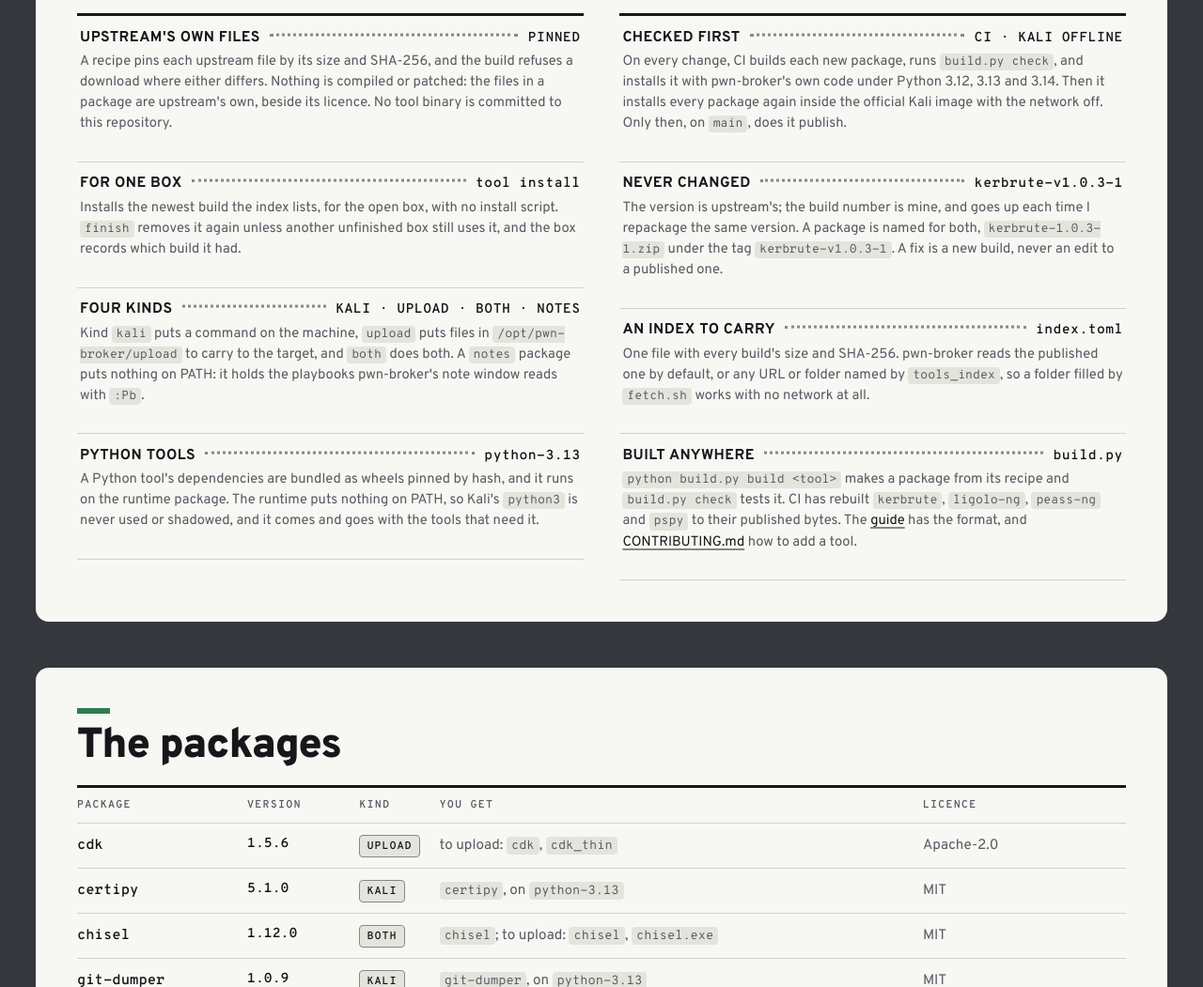
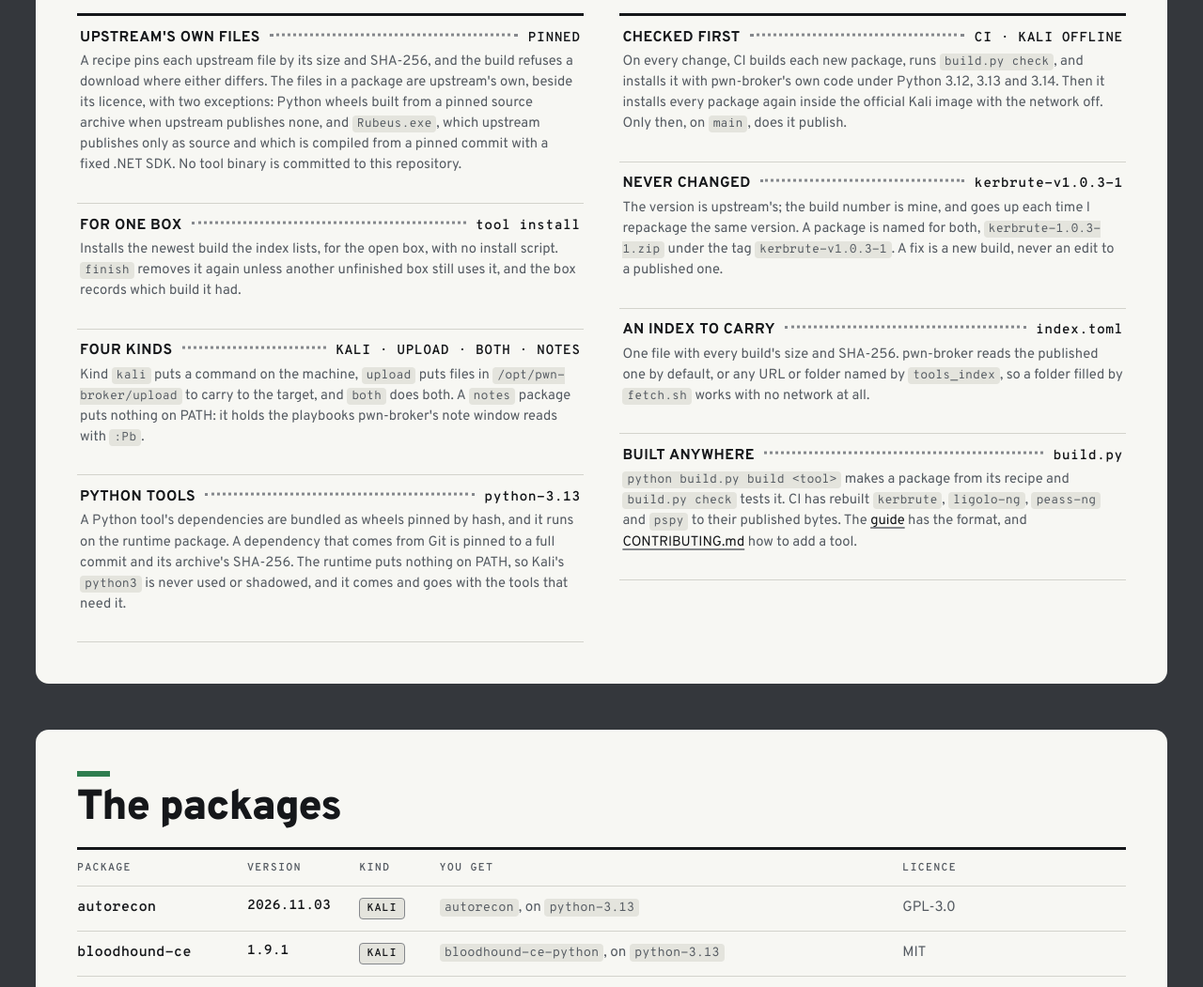
Before and after one commit to Real-Fruit-Snacks/pwn-shop, a plain HTML site: page docs/index.html in a window 1280 px wide. Shown: the part 1749-2800 px from the top of the page at 94% size. Drawn offline with Linux system fonts and the light colour scheme.

Commit message:
Bring the page and security notes up to the 33-package catalog (#30)

```diff
--- a/docs/index.html
+++ b/docs/index.html
@@ -51,12 +51,12 @@
 
 <main class="wrap stack">
 <section class="card first" aria-labelledby="top-h">
-    <p class="runhead"><b>pwn-shop · 16 packages</b><span>x86_64 · glibc · pwn-broker 0.1.7</span><span>MIT</span></p>
+    <p class="runhead"><b>pwn-shop · 33 packages</b><span>x86_64 · glibc · pwn-broker 0.1.7</span><span>MIT</span></p>
     <div class="hero">
         <div>
             <h1 class="title" id="top-h">pwn-shop</h1>
             <p class="lead">Tool packages for pwn-broker, built from upstream releases</p>
-            <p class="sub"><a href="https://real-fruit-snacks.github.io/pwn-broker/">pwn-broker</a>'s <code>tool install</code> puts a tool on the machine for one box and takes it off again at <code>finish</code>. This is where those tools come from. Each one is pinned to a version of upstream's own release file, so a box I come back to in six months installs the same files, and nothing is installed from a package name that can change under it.</p>
+            <p class="sub"><a href="https://real-fruit-snacks.github.io/pwn-broker/">pwn-broker</a>'s <code>tool install</code> puts a tool on the machine for one box and takes it off again at <code>finish</code>. This is where those tools come from. Each one is pinned to a version of upstream's own release, so a box I come back to in six months installs the same files, and nothing is installed from a package name that can change under it.</p>
             <ol class="ck steps" id="shop-ck" aria-label="Four kinds of package on one box">
                 <li id="use" data-state="todo"><span class="box" aria-hidden="true"></span><span class="ch">Use it</span><span class="ld" aria-hidden="true"></span><span class="rs">At the prompt</span>
                     <div class="act"><div class="cmd"><code>tool install certipy</code><button class="copy" type="button" data-copy="tool install certipy">Copy</button></div></div>
@@ -141,13 +141,13 @@ sh pwn-shop/fetch.sh ~/pwn-packages</code></pre><button class="copy" type="butto
     <div class="cols">
         <ul class="ck spec">
             <li><span class="ch">Upstream's own files</span><span class="ld" aria-hidden="true"></span><span class="rs">Pinned</span>
-                <p class="why">A recipe pins each upstream file by its size and SHA-256, and the build refuses a download where either differs. Nothing is compiled or patched: the files in a package are upstream's own, beside its licence. No tool binary is committed to this repository.</p></li>
+                <p class="why">A recipe pins each upstream file by its size and SHA-256, and the build refuses a download where either differs. The files in a package are upstream's own, beside its licence, with two exceptions: Python wheels built from a pinned source archive when upstream publishes none, and <code>Rubeus.exe</code>, which upstream publishes only as source and which is compiled from a pinned commit with a fixed .NET SDK. No tool binary is committed to this repository.</p></li>
             <li><span class="ch">For one box</span><span class="ld" aria-hidden="true"></span><span class="rs"><code>tool install</code></span>
                 <p class="why">Installs the newest build the index lists, for the open box, with no install script. <code>finish</code> removes it again unless another unfinished box still uses it, and the box records which build it had.</p></li>
             <li><span class="ch">Four kinds</span><span class="ld" aria-hidden="true"></span><span class="rs">kali · upload · both · notes</span>
                 <p class="why">Kind <code>kali</code> puts a command on the machine, <code>upload</code> puts files in <code>/opt/pwn-broker/upload</code> to carry to the target, and <code>both</code> does both. A <code>notes</code> package puts nothing on PATH: it holds the playbooks pwn-broker's note window reads with <code>:Pb</code>.</p></li>
             <li><span class="ch">Python tools</span><span class="ld" aria-hidden="true"></span><span class="rs"><code>python-3.13</code></span>
-                <p class="why">A Python tool's dependencies are bundled as wheels pinned by hash, and it runs on the runtime package. The runtime puts nothing on PATH, so Kali's <code>python3</code> is never used or shadowed, and it comes and goes with the tools that need it.</p></li>
+                <p class="why">A Python tool's dependencies are bundled as wheels pinned by hash, and it runs on the runtime package. A dependency that comes from Git is pinned to a full commit and its archive's SHA-256. The runtime puts nothing on PATH, so Kali's <code>python3</code> is never used or shadowed, and it comes and goes with the tools that need it.</p></li>
         </ul>
         <ul class="ck spec">
             <li><span class="ch">Checked first</span><span class="ld" aria-hidden="true"></span><span class="rs">CI · Kali offline</span>
@@ -167,21 +167,38 @@ sh pwn-shop/fetch.sh ~/pwn-packages</code></pre><button class="copy" type="butto
     <table class="equip">
         <thead><tr><th scope="col">Package</th><th scope="col">Version</th><th scope="col">Kind</th><th scope="col">You get</th><th scope="col">Licence</th></tr></thead>
         <tbody>
+            <tr><td><code>autorecon</code></td><td>2026.11.03</td><td><span>kali</span></td><td><code>autorecon</code>, on <code>python-3.13</code></td><td>GPL-3.0</td></tr>
+            <tr><td><code>bloodhound-ce</code></td><td>1.9.1</td><td><span>kali</span></td><td><code>bloodhound-ce-python</code>, on <code>python-3.13</code></td><td>MIT</td></tr>
+            <tr><td><code>bloodyad</code></td><td>2.5.7</td><td><span>kali</span></td><td><code>bloodyAD</code>, <code>bloodyad</code>, on <code>python-3.13</code></td><td>MIT</td></tr>
             <tr><td><code>cdk</code></td><td>1.5.6</td><td><span>upload</span></td><td>to upload: <code>cdk</code>, <code>cdk_thin</code></td><td>Apache-2.0</td></tr>
             <tr><td><code>certipy</code></td><td>5.1.0</td><td><span>kali</span></td><td><code>certipy</code>, on <code>python-3.13</code></td><td>MIT</td></tr>
             <tr><td><code>chisel</code></td><td>1.12.0</td><td><span>both</span></td><td><code>chisel</code>; to upload: <code>chisel</code>, <code>chisel.exe</code></td><td>MIT</td></tr>
+            <tr><td><code>coercedpotato</code></td><td>2026.07.30</td><td><span>upload</span></td><td>to upload: <code>CoercedPotato_x64.exe</code>, <code>CoercedPotato_x86.exe</code></td><td>MIT</td></tr>
+            <tr><td><code>evil-winrm-py</code></td><td>1.7.0</td><td><span>kali</span></td><td><code>evil-winrm-py</code>, <code>ewp</code>, on <code>python-3.13</code></td><td>MIT</td></tr>
             <tr><td><code>git-dumper</code></td><td>1.0.9</td><td><span>kali</span></td><td><code>git-dumper</code>, on <code>python-3.13</code></td><td>MIT</td></tr>
             <tr><td><code>godpotato</code></td><td>1.20</td><td><span>upload</span></td><td>to upload: <code>GodPotato-NET4.exe</code>, <code>GodPotato-NET35.exe</code></td><td>Apache-2.0</td></tr>
+            <tr><td><code>impacket</code></td><td>0.13.1</td><td><span>kali</span></td><td>the <code>impacket-*</code> commands and <code>ldapdomaindump</code>, on <code>python-3.13</code></td><td>Apache-2.0 with additional notices</td></tr>
+            <tr><td><code>juicypotato</code></td><td>0.1</td><td><span>upload</span></td><td>to upload: <code>JuicyPotato.exe</code></td><td>GPL-3.0</td></tr>
+            <tr><td><code>jwt-tool</code></td><td>2.3.0</td><td><span>kali</span></td><td><code>jwt_tool</code>, on <code>python-3.13</code></td><td>GPL-3.0</td></tr>
             <tr><td><code>kerbrute</code></td><td>1.0.3</td><td><span>kali</span></td><td><code>kerbrute</code></td><td>Apache-2.0</td></tr>
             <tr><td><code>lazagne</code></td><td>2.4.7</td><td><span>upload</span></td><td>to upload: <code>LaZagne.exe</code></td><td>LGPL-3.0</td></tr>
             <tr><td><code>ligolo-ng</code></td><td>0.9.2</td><td><span>both</span></td><td><code>ligolo-proxy</code> (needs root); to upload: <code>agent</code>, <code>agent.exe</code></td><td>GPL-3.0</td></tr>
+            <tr><td><code>localpotato</code></td><td>1.1</td><td><span>upload</span></td><td>to upload: <code>LocalPotato.exe</code></td><td>MIT</td></tr>
+            <tr><td><code>netexec</code></td><td>1.5.1</td><td><span>kali</span></td><td><code>nxc</code>, <code>netexec</code>, <code>nxcdb</code>, on <code>python-3.13</code></td><td>BSD-2-Clause</td></tr>
+            <tr><td><code>peass-ng</code></td><td>2026.11.22</td><td><span>upload</span></td><td>to upload: <code>linpeas.sh</code>, <code>winPEASx64.exe</code>, <code>winPEASany.exe</code>, <code>winPEAS.bat</code></td><td>GPL-2.0-or-later with additional terms</td></tr>
+            <tr><td><code>penelope</code></td><td>0.21.0</td><td><span>kali</span></td><td><code>penelope</code>, on <code>python-3.13</code></td><td>GPL-3.0-or-later</td></tr>
+            <tr><td><code>playbooks</code></td><td>2026.11.21.2</td><td><span>notes</span></td><td>playbooks to read into the note window with <code>:Pb &lt;name&gt;</code></td><td>CC-BY-4.0</td></tr>
+            <tr><td><code>powerview</code></td><td>2020.08.17</td><td><span>upload</span></td><td>to upload: <code>PowerView.ps1</code></td><td>BSD-3-Clause</td></tr>
             <tr><td><code>pspy</code></td><td>1.2.1</td><td><span>upload</span></td><td>to upload: <code>pspy64</code>, <code>pspy32</code>, <code>pspy64s</code>, <code>pspy32s</code></td><td>GPL-3.0</td></tr>
-            <tr><td><code>peass-ng</code></td><td>2026.11.14</td><td><span>upload</span></td><td>to upload: <code>linpeas.sh</code>, <code>winPEASx64.exe</code>, <code>winPEASany.exe</code>, <code>winPEAS.bat</code></td><td>GPL-2.0-or-later with additional terms</td></tr>
-            <tr><td><code>playbooks</code></td><td>2026.11.21.2</td><td><span>notes</span></td><td>playbooks to read into the note window with <code>:Pb &lt;name&gt;</code></td><td>CC-BY-4.0</td></tr>
-            <tr><td><code>rusthound-ce</code></td><td>2.5.51</td><td><span>kali</span></td><td><code>rusthound-ce</code></td><td>MIT</td></tr>
+            <tr><td><code>pypykatz</code></td><td>0.6.13</td><td><span>kali</span></td><td><code>pypykatz</code>, on <code>python-3.13</code></td><td>MIT</td></tr>
+            <tr><td><code>python-3.13</code></td><td>3.13.18</td><td><span>runtime</span></td><td>nothing on PATH; the Python that the Python tools run on</td><td>PSF-2.0 and others</td></tr>
+            <tr><td><code>roguepotato</code></td><td>1.0</td><td><span>upload</span></td><td>to upload: <code>RoguePotato.exe</code>, <code>RogueOxidResolver.exe</code></td><td>GPL-3.0</td></tr>
+            <tr><td><code>rubeus</code></td><td>2025.11.14</td><td><span>upload</span></td><td>to upload: <code>Rubeus.exe</code></td><td>BSD-3-Clause</td></tr>
+            <tr><td><code>runascs</code></td><td>1.5</td><td><span>upload</span></td><td>to upload: <code>RunasCs.exe</code>, <code>RunasCs_net2.exe</code></td><td>GPL-3.0</td></tr>
+            <tr><td><code>rusthound-ce</code></td><td>2.5.52</td><td><span>kali</span></td><td><code>rusthound-ce</code></td><td>MIT</td></tr>
+            <tr><td><code>sharphound</code></td><td>2.18.0</td><td><span>upload</span></td><td>to upload: <code>SharpHound.exe</code></td><td>GPL-3.0</td></tr>
             <tr><td><code>snaffler</code></td><td>1.0.244</td><td><span>upload</span></td><td>to upload: <code>Snaffler.exe</code></td><td>GPL-3.0</td></tr>
-            <tr><td><code>runascs</code></td><td>1.5</td><td><span>upload</span></td><td>to upload: <code>RunasCs.exe</code>, <code>RunasCs_net2.exe</code></td><td>GPL-3.0</td></tr>
-            <tr><td><code>python-3.13</code></td><td>3.13.18</td><td><span>runtime</span></td><td>nothing on PATH; the Python that <code>certipy</code>, <code>git-dumper</code> and <code>targetedkerberoast</code> run on</td><td>PSF-2.0 and others</td></tr>
+            <tr><td><code>sshuttle</code></td><td>2.0.0</td><td><span>kali</span></td><td><code>sshuttle</code>, on <code>python-3.13</code></td><td>LGPL-2.1-or-later</td></tr>
             <tr><td><code>targetedkerberoast</code></td><td>2024.12.16</td><td><span>kali</span></td><td><code>targetedKerberoast</code>, on <code>python-3.13</code></td><td>GPL-3.0</td></tr>
         </tbody>
     </table>
@@ -202,9 +219,9 @@ sh pwn-shop/fetch.sh ~/pwn-packages</code></pre><button class="copy" type="butto
         </ul>
         <ul class="ck" aria-label="More checks run">
             <li data-state="done"><span class="box" aria-hidden="true"></span><span class="ch">By hand in Kali</span><span class="ld" aria-hidden="true"></span><span class="rs">Passed</span>
-                <p class="why">Kali 2026.2 under WSL 2: every tool installed by <code>tool install</code> from the published index or a built folder and removed again by <code>finish</code>, as root and as a normal user whose <code>sudo</code> asks for a password; <code>fetch.sh</code> against the real releases, then three tools from its folder with the network off.</p></li>
+                <p class="why">Kali under WSL 2. The first fourteen tools by <code>tool install</code>, from the published index or a built folder, as root and as a normal user whose <code>sudo</code> asks for a password, and removed again by <code>finish</code>. Every package since then installed through pwn-broker's own code, and again with the network off, and nine of them by <code>tool install</code> from the published index. <code>fetch.sh</code> against the real releases, then the 29 packages it fetched installed with the network off.</p></li>
             <li data-state="done"><span class="box" aria-hidden="true"></span><span class="ch">Builds that repeat</span><span class="ld" aria-hidden="true"></span><span class="rs">Same bytes</span>
-                <p class="why"><code>kerbrute</code>, <code>ligolo-ng</code>, <code>peass-ng</code> and <code>pspy</code> rebuilt by CI to their published bytes, and <code>python-3.13</code> built on Windows and on Ubuntu to the same SHA-256.</p></li>
+                <p class="why"><code>kerbrute</code>, <code>ligolo-ng</code>, <code>peass-ng</code> and <code>pspy</code> rebuilt by CI to their published bytes, <code>python-3.13</code> built on Windows and on Ubuntu to the same SHA-256, and <code>Rubeus.exe</code> compiled three times to the same bytes.</p></li>
             <li data-state="done"><span class="box" aria-hidden="true"></span><span class="ch">Playbooks in the note</span><span class="ld" aria-hidden="true"></span><span class="rs">Passed</span>
                 <p class="why">Installed from the published index in Kali 2026.2 by a normal user with pwn-broker 0.1.7: <code>:Pb</code> read a playbook into the note, and <code>finish</code> took the package off again.</p></li>
         </ul>
@@ -220,6 +237,10 @@ sh pwn-shop/fetch.sh ~/pwn-packages</code></pre><button class="copy" type="butto
         <li>Kali's own <code>ligolo-ng</code> package also installs a command named <code>ligolo-proxy</code>, and <code>sudo</code> does not use PATH. Use <code>sudo /opt/pwn-broker/bin/ligolo-proxy</code>, the path <code>tool install</code> prints.</li>
         <li>PEASS-ng's licence has terms beyond the GPL. Read <code>recipes/peass-ng/LICENSE</code> before redistributing the package.</li>
         <li>The first Python tool on a machine costs the runtime: a 34 MB download and about 100 MB unpacked. Its OpenSSL and other libraries are fixed when a new build of the runtime is published, not when Kali updates.</li>
+        <li><code>autorecon</code> brings its Python code and dependencies, but its scans call nmap and other Kali system tools, which it does not bring.</li>
+        <li><code>evil-winrm-py</code> is not a drop-in for Ruby Evil-WinRM: it takes <code>--ssl</code> for <code>-S</code>, has no <code>-s</code> or <code>-e</code>, and its Kerberos extra is not bundled. Kali's Ruby <code>evil-winrm</code> remains separate.</li>
+        <li><code>penelope</code> 0.21.0 starts a local MCP socket even with <code>--oscp-safe</code>. It is packaged for lab and CTF use, not as an OSCP-safe shell handler; use Kali's <code>nc</code>, <code>ncat</code> or <code>socat</code> for that.</li>
+        <li>PrintSpoofer, SharpEfsPotato, SweetPotato, Hot Potato and SharpGPOAbuse have no redistribution licence, and Microsoft's terms forbid republishing AccessChk, so none of them is here. Five other potatoes are.</li>
     </ul>
 </section>
 </main>
```
Also changed, not shown: 2 other files.
